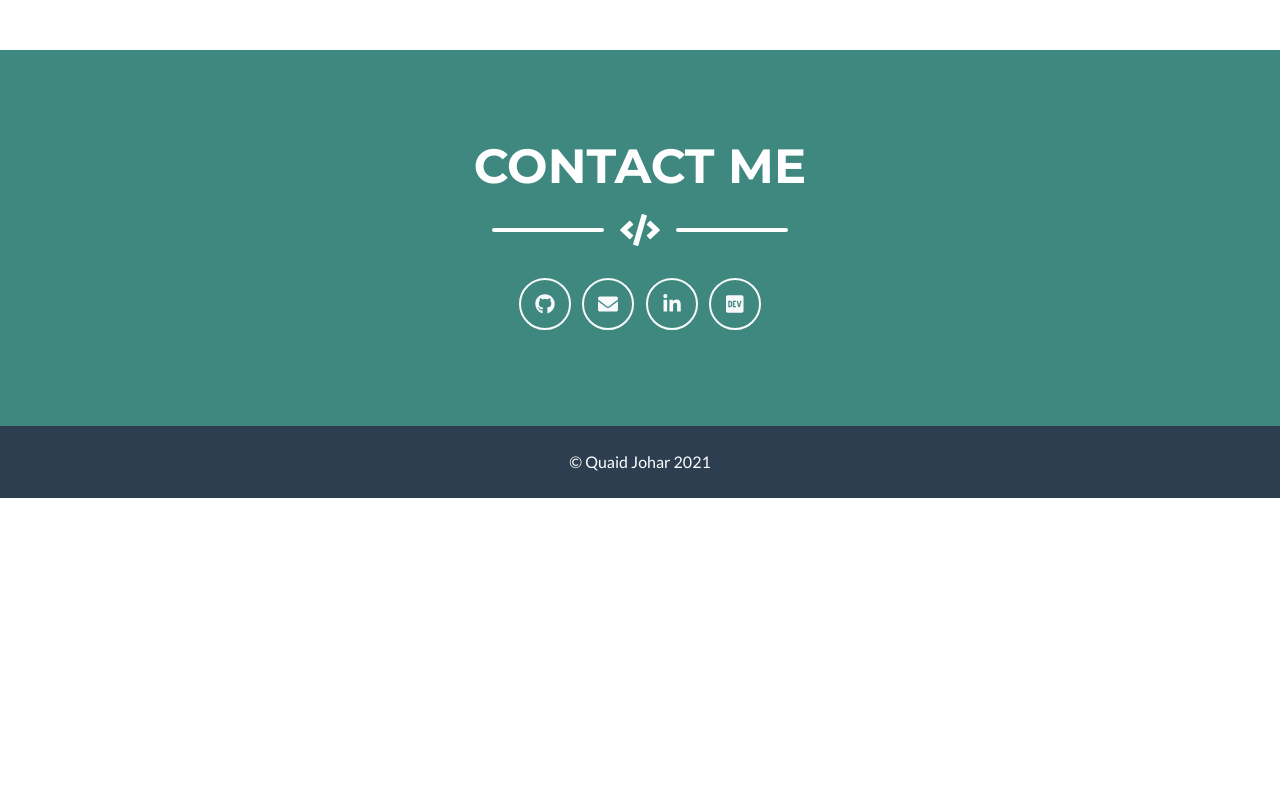
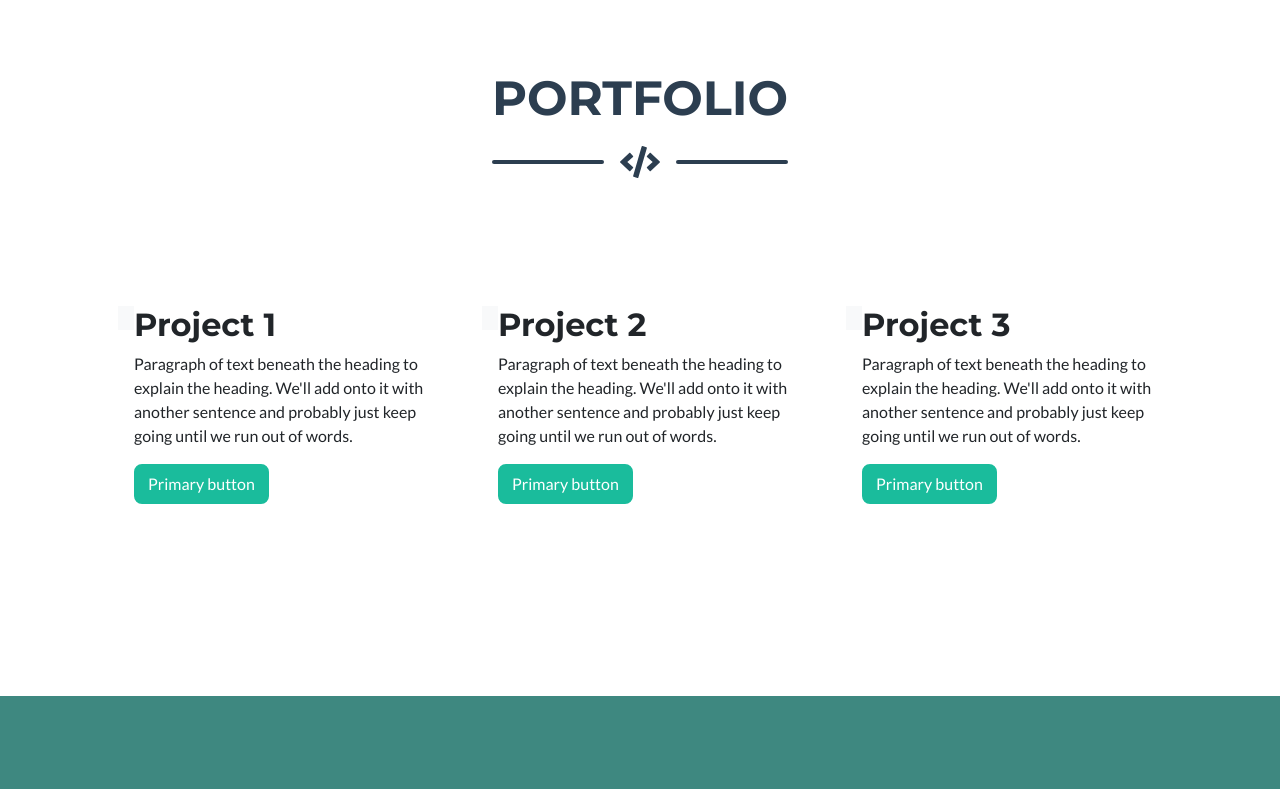
Before and after one commit to Equinox-13/Equinox-13.github.io, a plain HTML site: page index.html in a window 1280 px wide. Shown: the part 2280-3069 px from the top of the page. Before the commit the page ends 2778 px from the top, so only its background shows below. Drawn offline with nearby package versions, Linux system fonts and the light colour scheme.

Commit message:
Add project grid structure and about content

```diff
--- a/index.html
+++ b/index.html
@@ -64,9 +64,18 @@
                 </div>
                 <!-- About Section Content-->
                 <div class="row">
-                    <!-- <div class="col-lg-4 ml-auto"><p class="lead">Freelancer is a free bootstrap theme created by Start Bootstrap. The download includes the complete source files including HTML, CSS, and JavaScript as well as optional SASS stylesheets for easy customization.</p></div>
-                    <div class="col-lg-4 mr-auto"><p class="lead">You can create your own custom avatar for the masthead, change the icon in the dividers, and add your email address to the contact form to make it fully functional!</p></div> -->
+                    <div class="ml-auto"><p class="lead">Hello! I'm Quaid Johar. I am a software developer, currently living in Daman, India. I have completed my B.E in Computer Science and I am presently working full time as a Python developer in a Mumbai-based company for the past 2.5 years.
+                    </br></br>In my free time, I am constantly experimenting with new technologies, frameworks and reading technical blogs to improve my skillset.
+
+                    AI, ML, and Blockchain are some of the subjects I am learning and curious about their applications.
+
+                </br></br>I am very interested in watching how technology is changing our lives, I strive to better myself as a developer and the developer community as a whole.</p></div>
+                    <!-- <div class="col-lg-4 mr-auto"><p class="lead">You can create your own custom avatar for the masthead, change the icon in the dividers, and add your email address to the contact form to make it fully functional!</p></div> -->
                 </div>
+                <!-- <div class="row">
+                    <div class="col-lg-4 ml-auto"><p class="lead">Freelancer is a free bootstrap theme created by Start Bootstrap. The download includes the complete source files including HTML, CSS, and JavaScript as well as optional SASS stylesheets for easy customization.</p></div>
+                    <div class="col-lg-4 mr-auto"><p class="lead">You can create your own custom avatar for the masthead, change the icon in the dividers, and add your email address to the contact form to make it fully functional!</p></div>
+                </div> -->
                 <!-- About Section Button-->
                 <!-- <div class="text-center mt-4">
                     <a class="btn btn-xl btn-outline-light" href="https://startbootstrap.com/themes/freelancer/">
@@ -91,7 +100,7 @@
                 <!-- Skills Section Content-->
                 <div class="row">
                     <div class="text-justify mx-auto" >
-                        <p class="lead">Languages : Python, Javascript</p>
+                        <p class="lead">Languages : Python, Javascript, SQL</p>
                         <p class="lead">Frameworks: Odoo, Django, Flask</p>
                         <p class="lead">Databases: PostgreSQL, MySQL</p>
                         <p class="lead">Libraries: Pandas, Numpy, OpenCV</p>
@@ -157,6 +166,48 @@
                     <div class="divider-custom-icon"><i class="fas fa-code"></i></div>
                     <div class="divider-custom-line"></div>
                 </div>
+                <div class="container py-5" id="hanging-icons">
+                    <!-- <h2 class="pb-2 border-bottom">Hanging icons</h2> -->
+                    <div class="row g-5 py-5">
+                      <div class="col-md-4 d-flex align-items-start">
+                        <div class="icon-square bg-light text-dark flex-shrink-0 me-3">
+                          <svg class="bi" width="1em" height="1em"><use xlink:href="#toggles2"/></svg>
+                        </div>
+                        <div>
+                          <h2>Project 1</h2>
+                          <p>Paragraph of text beneath the heading to explain the heading. We'll add onto it with another sentence and probably just keep going until we run out of words.</p>
+                          <a href="#" class="btn btn-primary">
+                            Primary button
+                          </a>
+                        </div>
+                      </div>
+                      <div class="col-md-4 d-flex align-items-start">
+                        <div class="icon-square bg-light text-dark flex-shrink-0 me-3">
+                          <svg class="bi" width="1em" height="1em"><use xlink:href="#cpu-fill"/></svg>
+                        </div>
+                        <div>
+                          <h2>Project 2</h2>
+                          <p>Paragraph of text beneath the heading to explain the heading. We'll add onto it with another sentence and probably just keep going until we run out of words.</p>
+                          <a href="#" class="btn btn-primary">
+                            Primary button
+                          </a>
+                        </div>
+                      </div>
+                      <div class="col-md-4 d-flex align-items-start">
+                        <div class="icon-square bg-light text-dark flex-shrink-0 me-3">
+                          <svg class="bi" width="1em" height="1em"><use xlink:href="#tools"/></svg>
+                        </div>
+                        <div>
+                          <h2>Project 3</h2>
+                          <p>Paragraph of text beneath the heading to explain the heading. We'll add onto it with another sentence and probably just keep going until we run out of words.</p>
+                          <a href="#" class="btn btn-primary">
+                            Primary button
+                          </a>
+                        </div>
+                      </div>
+                    </div>
+                  </div>
+
                 <!-- Portfolio Grid Items-->
                 <!-- <div class="row"> -->
                     <!-- Portfolio Item 1-->
```
